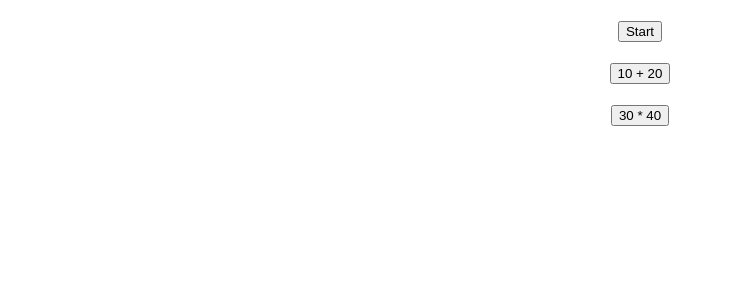
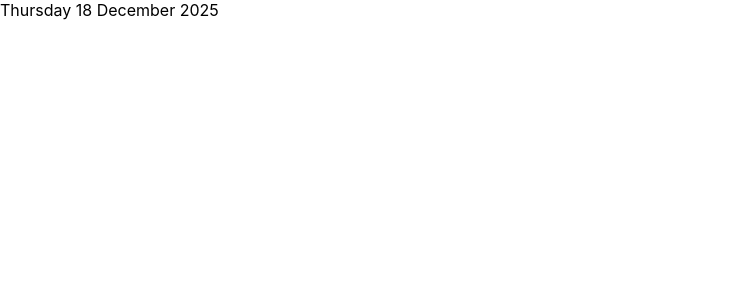
Before and after one commit to phollakrit/app1_ECT68, a React (Create React App) app: page / in a window 1280 px wide. Shown: the top 300 px of the page, without its empty margins (0-729 px from the left). Built offline with nearby package versions, Linux system fonts and the light colour scheme.

Commit message:
Edit class-components.js

```diff
--- a/src/App.js
+++ b/src/App.js
@@ -1,9 +1,10 @@
 import React from "react";
-import { EventData2 } from "./event-data";
+
+import Calendar from "./class-components";
 
 
 function App() {
-  return <EventData2/>
+  return <Calendar/>
 }
 
 export default App;
--- a/src/class-components.js
+++ b/src/class-components.js
@@ -1,14 +1,21 @@
 import React,{Component} from "react";
 
-export default class Button extends Component{
+export default class Calendar extends Component{
+    getDate(){
+        const dayNames=['Sunday','Monday','Tuesday','Wednesday'
+            ,'Thursday','Friday','Saturday']
+        const monthNames=['January','February','March','April'
+            ,'May','June','July','August','September','October'
+            ,'November','December']
+        const date=new Date()
+        const weekDay=dayNames[date.getDay()]
+        const day=date.getDate()
+        const month=monthNames[date.getMonth()]
+        const year=date.getFullYear()
+        return `${weekDay} ${day} ${month} ${year}`
+    }
 
-    showAlert(msg){
-        alert(msg)
-    }
-    onClickButtonOK=()=>{
-        this.showAlert('Hello')
-    }
     render(){
-        return <button onClick={this.onClickButtonOK}>OK</button>
+        return <div>{this.getDate()}</div>
     }
 }
```
